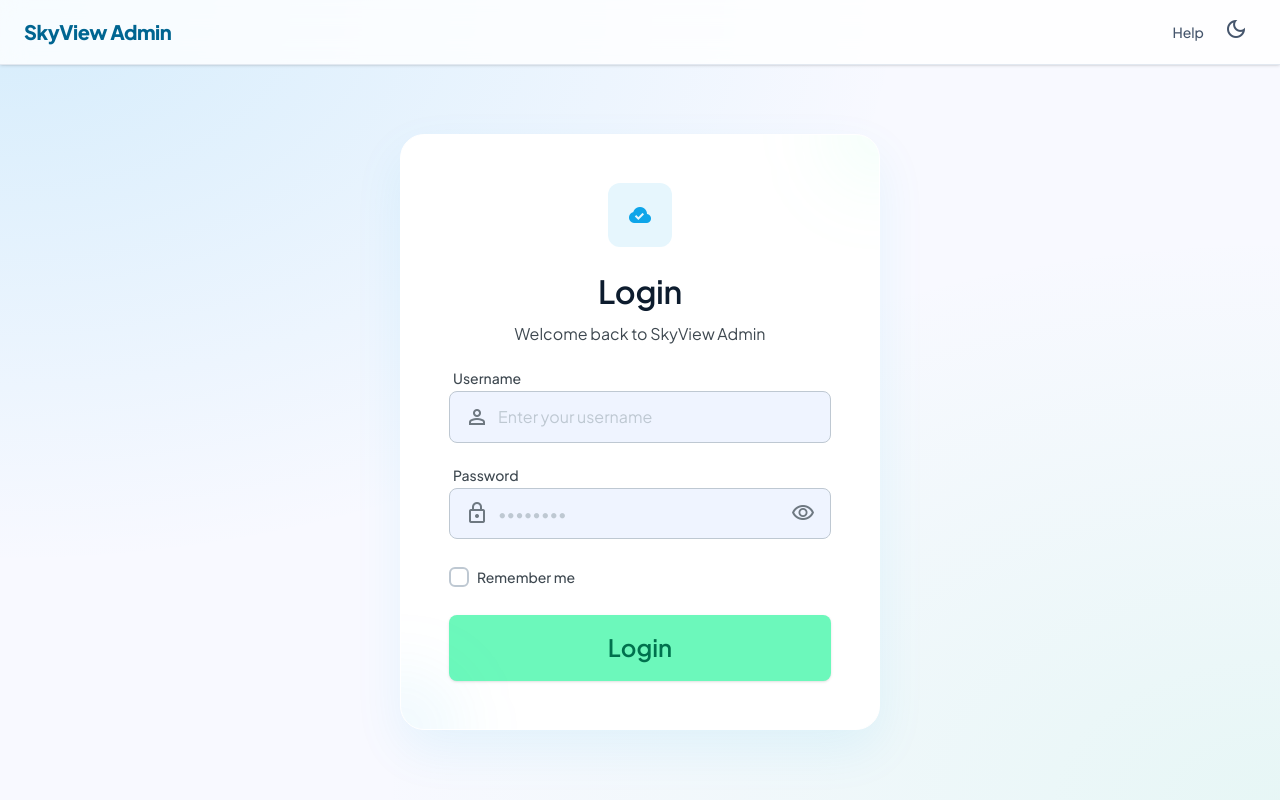
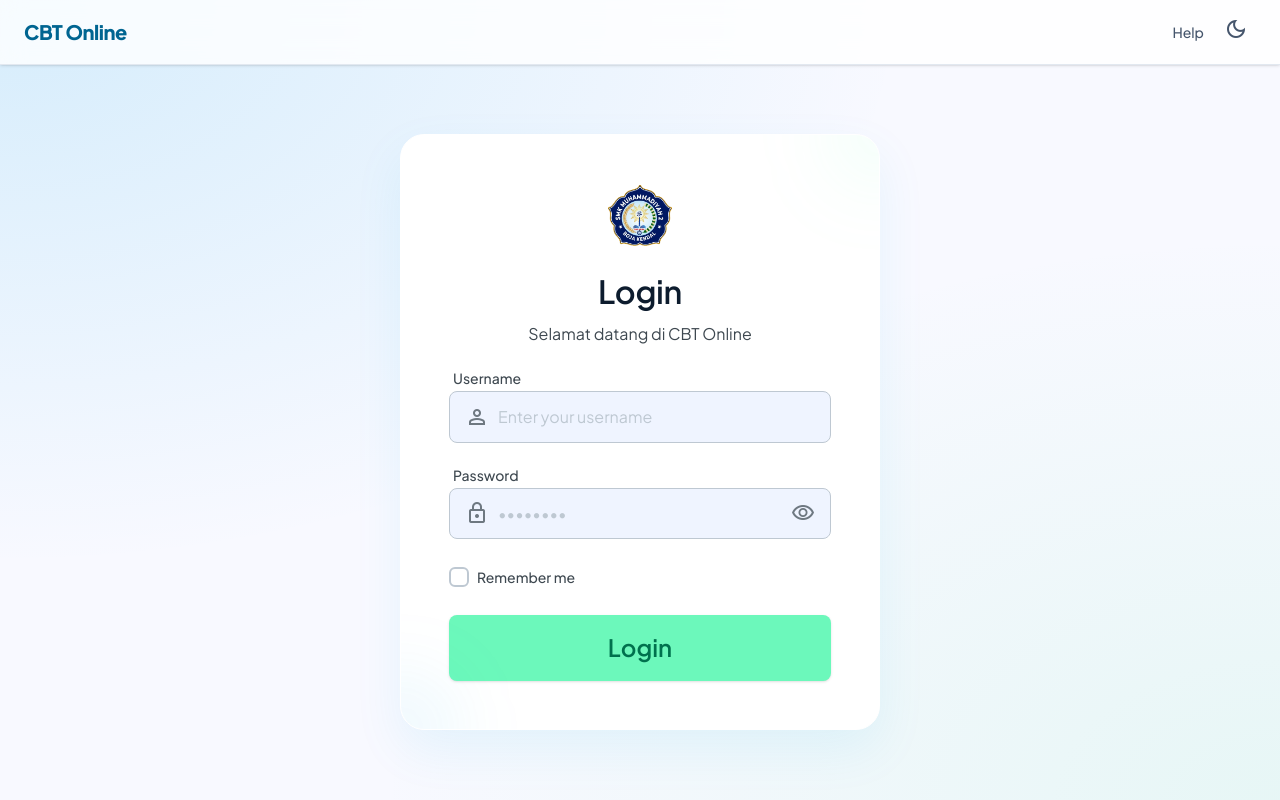
Before and after one commit to masulfauzi/ujian-muha-front, a Vue app: page /login in a window 1280 px wide. Built offline with nearby package versions, Linux system fonts and the light colour scheme.

Commit message:
Rebrand login page to CBT Online with SMK Muhammadiyah 2 Boja Kendal logo
Login page is shared by both admin and peserta, so drop the
admin-specific branding and use the school logo instead of the
generic icon.

```diff
--- a/src/App.vue
+++ b/src/App.vue
@@ -5,7 +5,7 @@
       class="bg-white/80 backdrop-blur-md border-b border-slate-200 shadow-sm fixed top-0 w-full z-50 font-['Plus_Jakarta_Sans'] antialiased">
       <div class="flex justify-between items-center px-6 h-16 w-full max-w-7xl mx-auto">
         <div class="text-xl font-extrabold tracking-tight text-primary">
-          SkyView Admin
+          CBT Online
         </div>
         <div class="flex items-center space-gap-4">
           <button
--- a/src/modules/auth/views/Login.vue
+++ b/src/modules/auth/views/Login.vue
@@ -6,12 +6,11 @@
                 <!-- Logo & Heading -->
                 <div class="text-center mb-md">
                     <div
-                        class="inline-flex items-center justify-center w-16 h-16 bg-primary-container/10 rounded-xl mb-md">
-                        <span class="material-symbols-outlined text-[40px] text-primary-container"
-                            data-icon="cloud_done" style="font-variation-settings: 'FILL' 1;">cloud_done</span>
+                        class="inline-flex items-center justify-center w-16 h-16 mb-md">
+                        <img src="/logo-smk-muha.png" alt="Logo SMK Muhammadiyah 2 Boja Kendal" class="w-full h-full object-contain" />
                     </div>
                     <h1 class="font-h2 text-h2 text-on-surface mb-2">Login</h1>
-                    <p class="font-body-md text-on-surface-variant">Welcome back to SkyView Admin</p>
+                    <p class="font-body-md text-on-surface-variant">Selamat datang di CBT Online</p>
                 </div>
                 <!-- Error Message -->
                 <div v-if="errors.general"
```
Also changed, not shown: public/logo-smk-muha.png (added).
